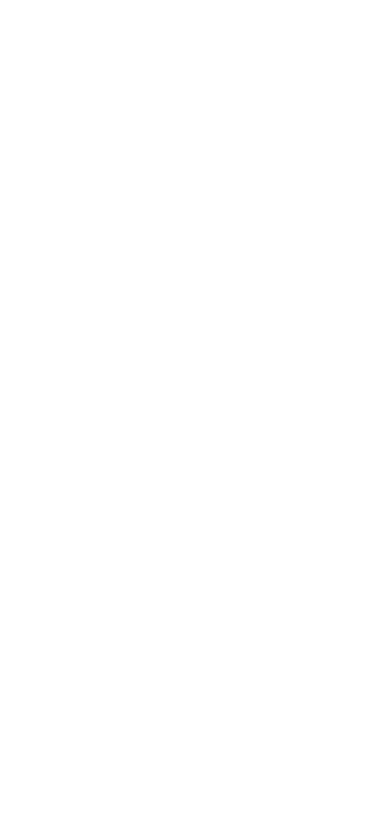
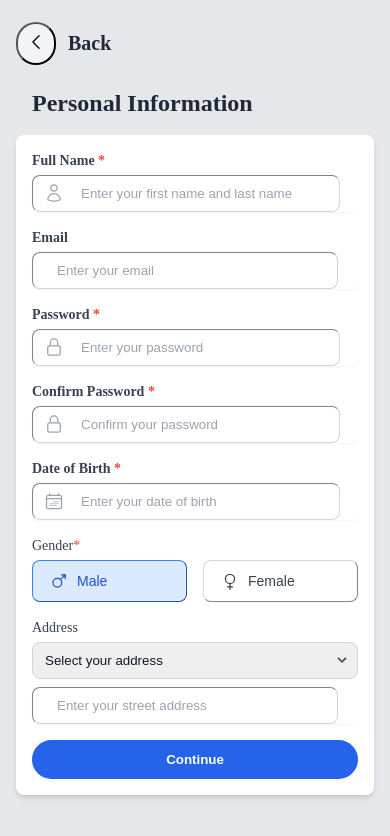
Before and after one commit to phucanclone97/PWA-React-JS-Template-Project-With-Tailwind-CSS, a React (Create React App) app: page /form in a window 390 px wide. Before the commit this address had no page. Shown: the top 836 px of the page. Built offline with nearby package versions, Linux system fonts and the light colour scheme.

Commit message:
fix responsive

```diff
--- a/public/index.html
+++ b/public/index.html
@@ -5,7 +5,10 @@
     <link rel="icon" href="%PUBLIC_URL%/favicon.ico" />
     <meta name="viewport" content="width=device-width, initial-scale=1" />
     <meta name="theme-color" content="#000000" />
-    <meta name="description" content="Web site created using create-react-app" />
+    <meta
+      name="description"
+      content="Web site created using create-react-app"
+    />
     <link rel="apple-touch-icon" href="%PUBLIC_URL%/logo192.png" />
     <!--
       manifest.json provides metadata used when your web app is installed on a
--- a/src/App.js
+++ b/src/App.js
@@ -8,6 +8,7 @@ function App() {
     <Router>
       <Routes>
         <Route path="/" element={<Form />} />
+        <Route path="/form" element={<Form />} />
       </Routes>
     </Router>
   );
--- a/src/components/FormField.jsx
+++ b/src/components/FormField.jsx
@@ -44,7 +44,7 @@ function FormField({
           type={type}
           id={id}
           {...register(id, validationRules)}
-          className={`block w-80 rounded-lg border ${
+          className={`block xs:w-64 sm:w-80 rounded-lg border ${
             error ? "border-red-500" : "border-gray-300"
           } py-2.5 ${hasIcon ? "pl-12" : "px-6"} ${
             /* Adjust padding based on icon */
--- a/src/components/PersonalInfoForm.jsx
+++ b/src/components/PersonalInfoForm.jsx
@@ -189,7 +189,7 @@ function PersonalInfoForm() {
 
         <button
           type="submit"
-          className="w-full bg-blue-600 text-white py-3 rounded-lg font-semibold hover:bg-blue-700 focus:outline-none focus:ring-2 focus:ring-blue-500 focus:ring-offset-2 transition duration-300 mt-6"
+          className="w-full bg-blue-600 text-white py-3 rounded-3xl font-semibold hover:bg-blue-700 focus:outline-none focus:ring-2 focus:ring-blue-500 focus:ring-offset-2 transition duration-300 mt-6 border-none"
         >
           {t("continue")}
         </button>
--- a/src/pages/Form.js
+++ b/src/pages/Form.js
@@ -6,7 +6,7 @@ function Form() {
   const { t } = useTranslation();
 
   return (
-    <div className="min-h-screen overflow-x-hidden bg-gray-200 flex flex-col p-2">
+    <div className="min-h-screen overflow-x-hidden bg-gray-200 flex flex-col p-4">
       <div className="flex items-center">
         <button className="bg-gray-100 p-2 rounded-full hover:bg-gray-200 mr-3">
           <svg
--- a/tailwind.config.js
+++ b/tailwind.config.js
@@ -3,6 +3,12 @@ module.exports = {
   content: ["./src/**/*.{js,jsx,ts,tsx}"],
   important: "#root",
   theme: {
+    screens: {
+      xs: "360px",
+      sm: "576px",
+      md: "960px",
+      lg: "1440px",
+    },
     extend: {},
   },
   daisyui: {
```
